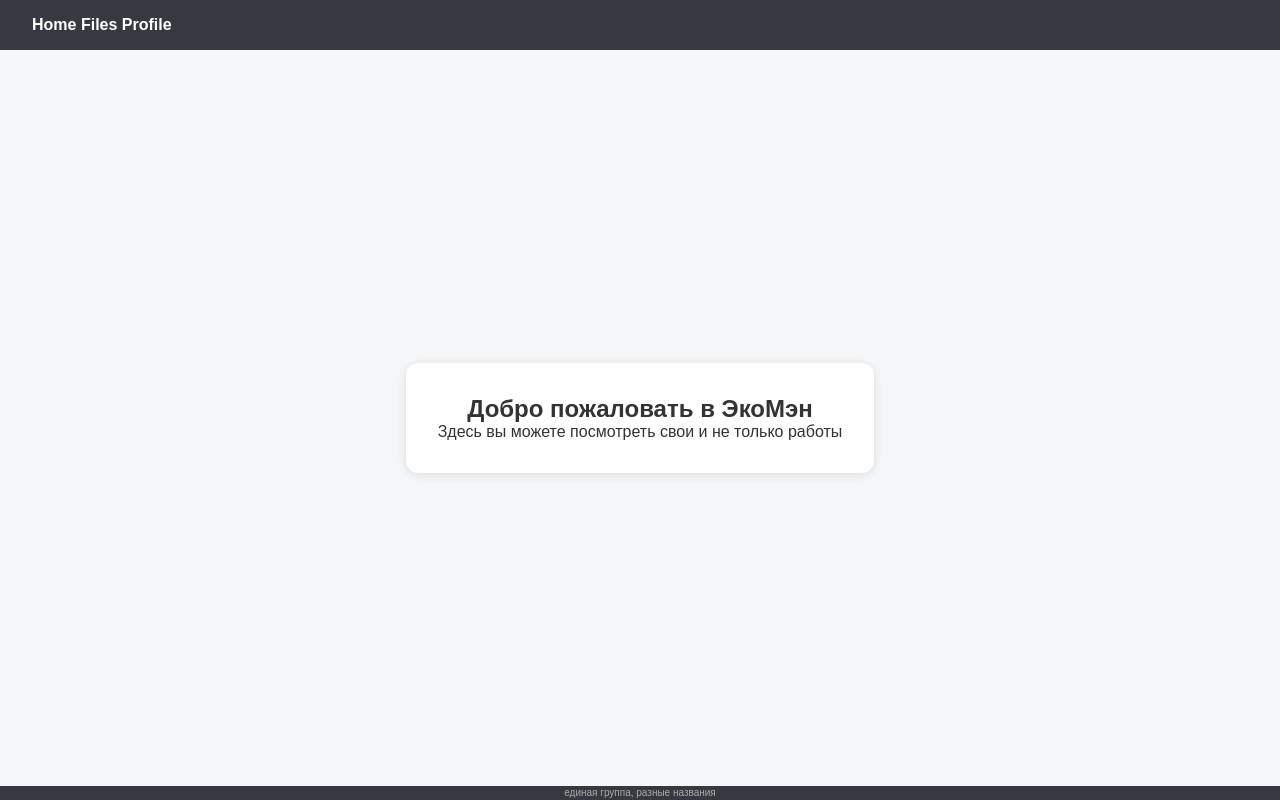
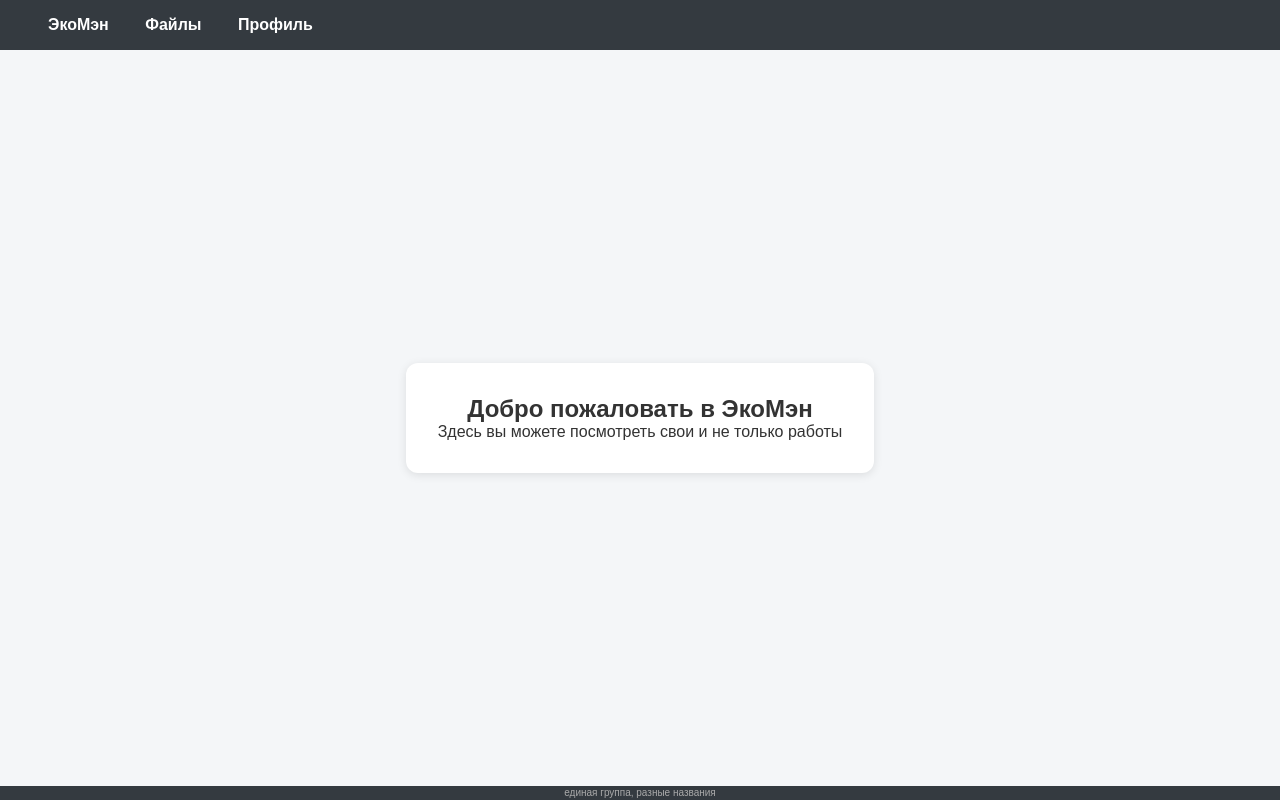
Before and after one commit to murtazaev06/web-site-page-2, a website: page index.html in a window 1280 px wide. Drawn offline with Linux system fonts and the light colour scheme.

Commit message:
Add files via upload

```diff
--- a/index.html
+++ b/index.html
@@ -11,9 +11,9 @@
 <body>
   <header>
     <nav>
-      <a href="index.html">Home</a>
-      <a href="files.html">Files</a>
-      <a href="profile.html">Profile</a>
+      <a href="index.html">ЭкоМэн</a>
+      <a href="files.html">Файлы</a>
+      <a href="profile.html">Профиль</a>
       <span id="admin-link"></span> <!-- место для upload -->
     </nav>
     <style>
@@ -48,6 +48,7 @@
         color: #fff;
         text-decoration: none;
         font-weight: bold;
+        padding: 1rem;
       }
 
       nav a:hover {
@@ -72,7 +73,7 @@
 
     <script>
       if (localStorage.getItem('isAdmin') === 'true') {
-        document.getElementById('admin-link').innerHTML = '<a href="upload.html">Upload</a>';
+        document.getElementById('admin-link').innerHTML = '<a href="upload.html">Загрузить файл</a>';
       }
     </script>
   </header>
```
Also changed, not shown: files.html (+5 -4 lines).
